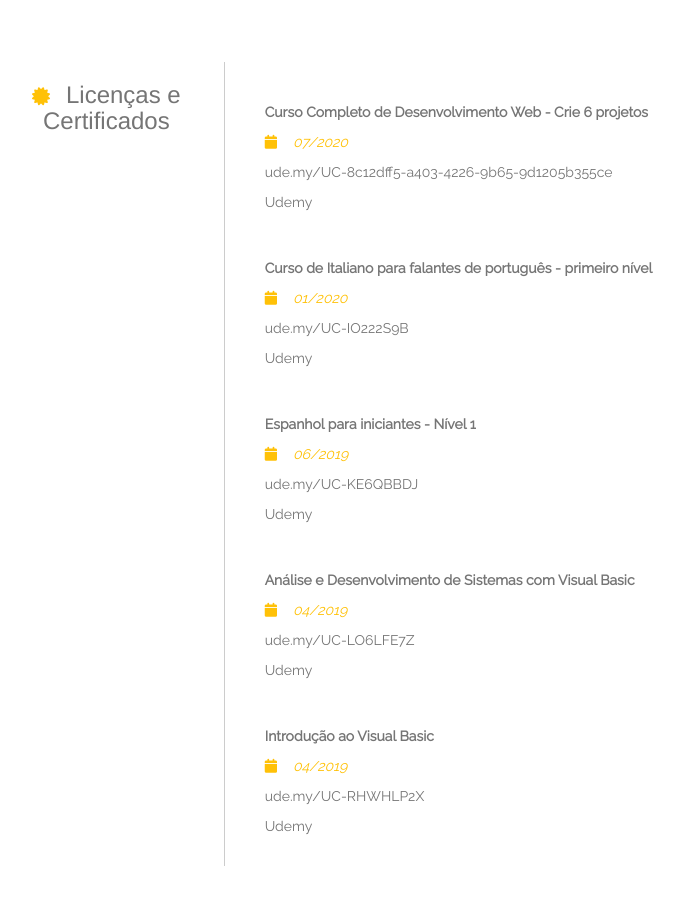
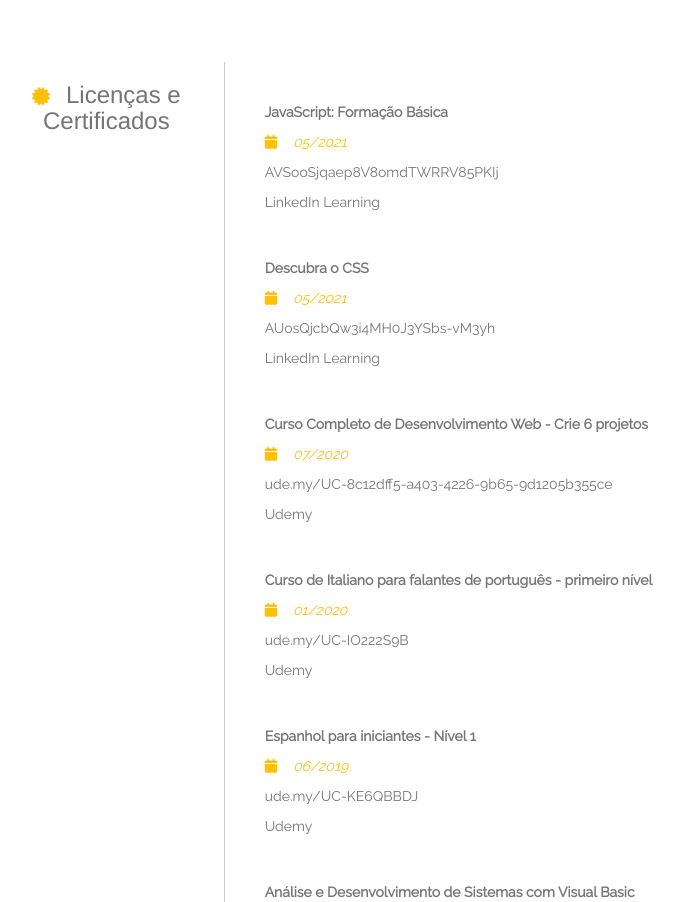
Before and after one commit to Diana60/Diana60.github.io, a plain HTML site: page index.html in a window 1280 px wide. Shown: the part 2176-3078 px from the top of the page, without its empty margins (555-1238 px from the left). Drawn offline with nearby package versions, Linux system fonts and the light colour scheme.

Commit message:
add info

```diff
--- a/index.html
+++ b/index.html
@@ -224,6 +224,24 @@
 						<br>
 						<ul class="w3-ul">
 							<li>
+								<p class="curso">JavaScript: Formação Básica</p>
+								<p class="w3-text-amber"><i><i class="fas fa-calendar w3-margin-right"></i>05/2021</i></p>
+								<p>AVSooSjqaep8V8omdTWRRV85PKIj</p>
+								<p>LinkedIn Learning</p>
+							</li>
+						</ul>
+						<br>
+						<ul class="w3-ul">
+							<li>
+								<p class="curso">Descubra o CSS</p>
+								<p class="w3-text-amber"><i><i class="fas fa-calendar w3-margin-right"></i>05/2021</i></p>
+								<p>AUosQjcbQw3i4MH0J3YSbs-vM3yh</p>
+								<p>LinkedIn Learning</p>
+							</li>
+						</ul>
+						<br>
+						<ul class="w3-ul">
+							<li>
 								<p class="curso">Curso Completo de Desenvolvimento Web - Crie 6 projetos</p>
 								<p class="w3-text-amber"><i><i class="fas fa-calendar w3-margin-right"></i>07/2020</i></p>
 								<p>ude.my/UC-8c12dff5-a403-4226-9b65-9d1205b355ce</p>
```
Also changed, not shown: blog.html (added, +28 -0 lines).
